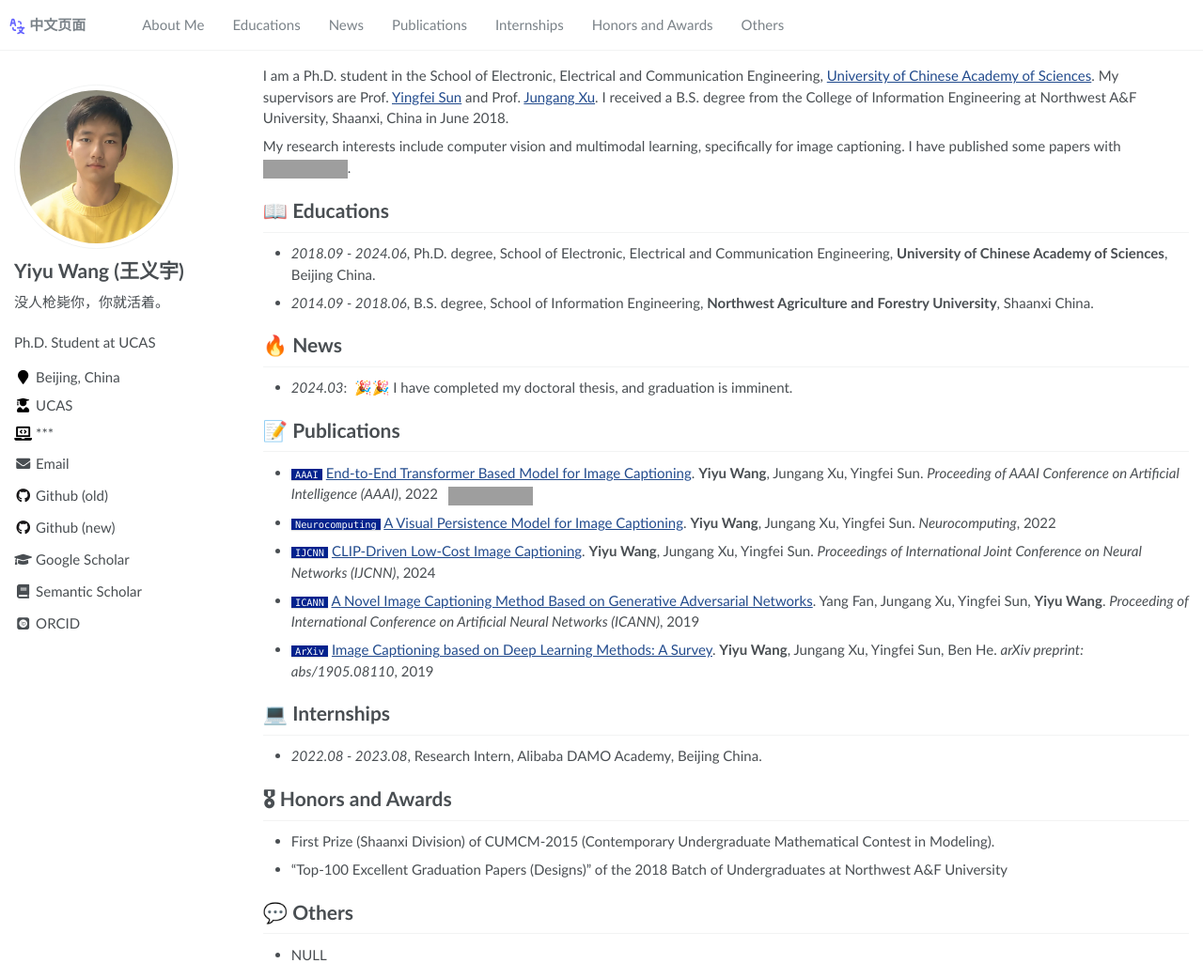
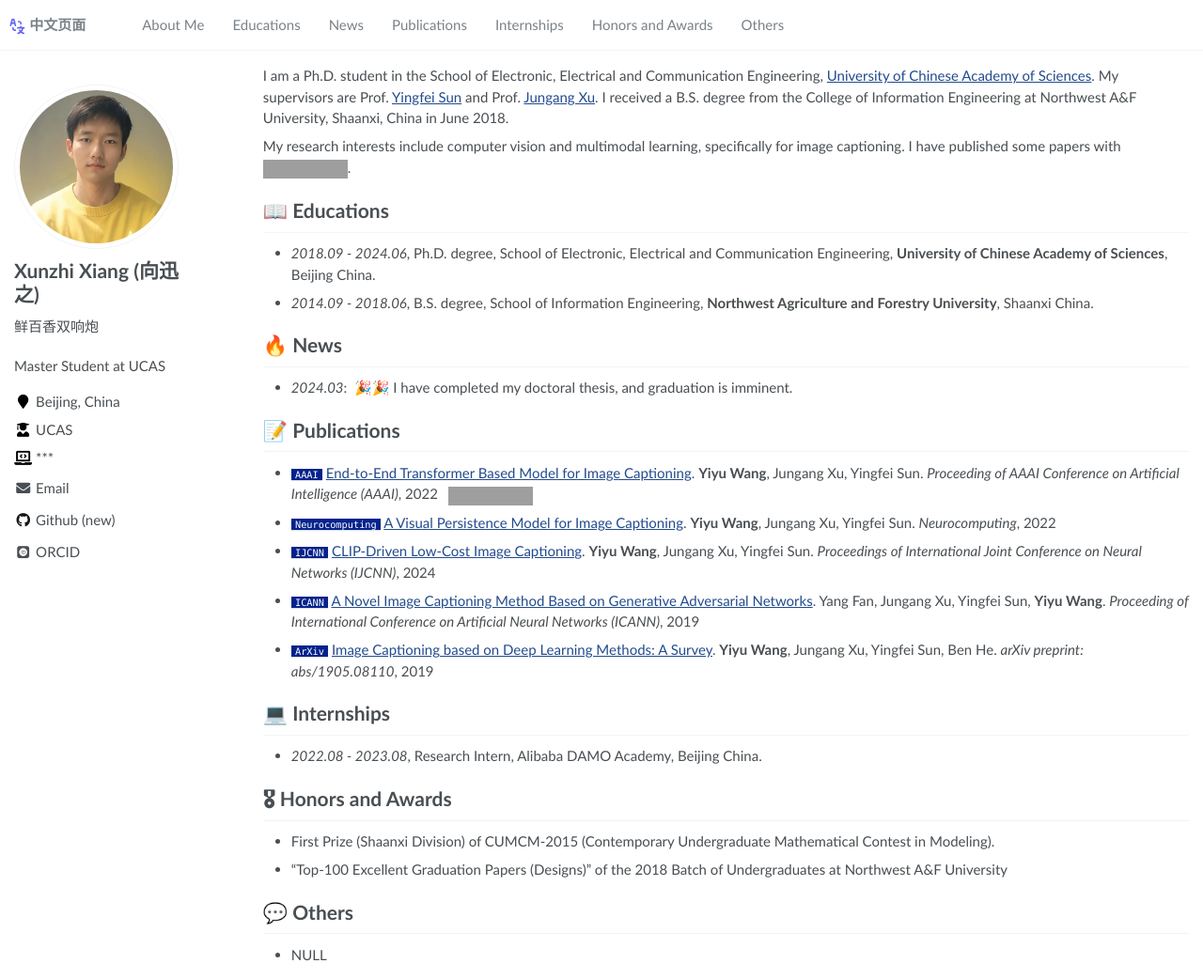
Before and after one commit to xunzhi99/xunzhi99.github.io, a Jekyll site: the page built from _pages/about.md, in a window 1280 px wide and 1042 px high. Shown: the whole window at 94% size. Built offline with Jekyll 4.4.1, drawn with Linux system fonts in a browser that asks for light colours; some web fonts are replaced; grey boxes are pictures that could not be loaded.

Commit message:
Update _config.yml

```diff
--- a/_config.yml
+++ b/_config.yml
@@ -6,9 +6,9 @@
 # `jekyll serve`. If you change this file, please restart the server process.
 
 # Site Settings
-title                    : "Yiyu Wang (王义宇)"
-description              : "Ph.D. Student at UCAS"
-repository               : "curya-wangyiyu/curya-wangyiyu.github.io"
+title                    : "Xunzhi Xiang (向迅之)"
+description              : "Master Student at UCAS"
+repository               : "xunzhi99/xunzhi99.github.io"
 google_scholar_stats_use_cdn : true
 
 # google analytics
@@ -21,16 +21,16 @@ baidu_site_verification  :  # get baidu_site_verification from https://ziyuan.ba
 
 # Site Author
 author:
-  name             : "Yiyu Wang (王义宇)"
+  name             : "Xunzhi Xiang (向迅之)"
   avatar           : "images/android-chrome-512x512.png"
-  bio              : "没人枪毙你，你就活着。"
+  bio              : "鲜百香双响炮"
   location         : "Beijing, China"
   institution      : "UCAS"
   employer         : "***"
   pubmed           :
-  googlescholar    : "https://scholar.google.com/citations?user=mDtSmsEAAAAJ"
-  semanticscholar  : "https://www.semanticscholar.org/author/Yiyu-Wang/2107946245"
-  email            : "wangyiyu18@mails.ucas.ac.cn"
+  googlescholar    :
+  semanticscholar  :
+  email            : "xiangxunzhi21@mails.ucas.ac.cn"
   researchgate     :  # e.g., "https://www.researchgate.net/profile/yourprofile"
   uri              :
   bitbucket        :
@@ -39,8 +39,8 @@ author:
   flickr           :
   facebook         :
   foursquare       :
-  github_self      : 232525
-  github           : curya-wangyiyu # e.g., "github username"
+  github_self      :
+  github           : xunzhi99 # e.g., "github username"
   google_plus      :
   keybase          :
   instagram        :
```
